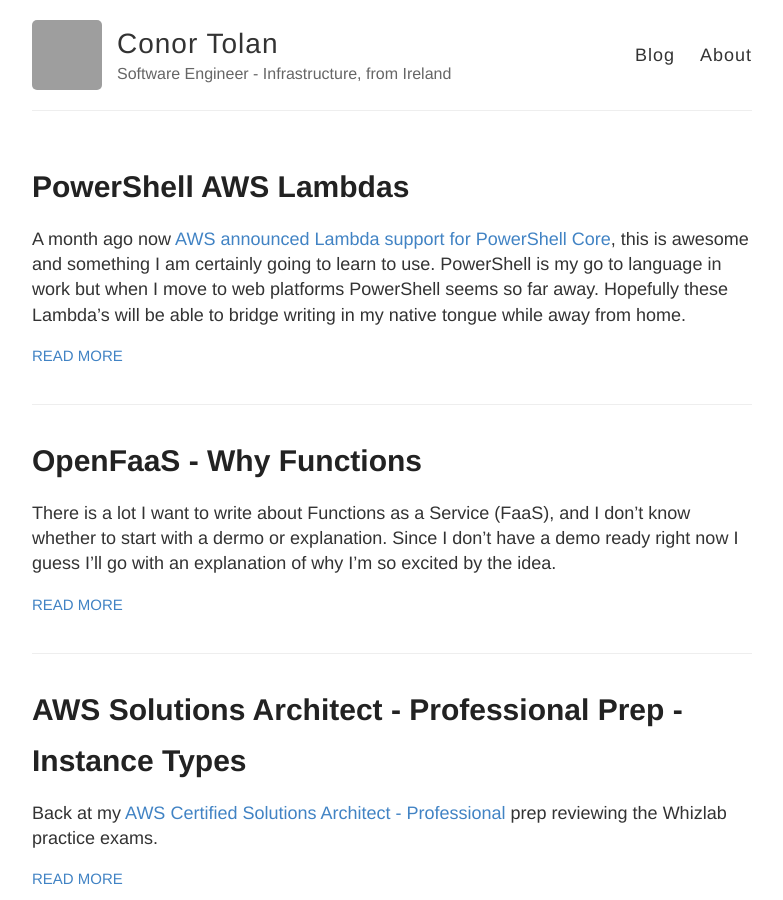
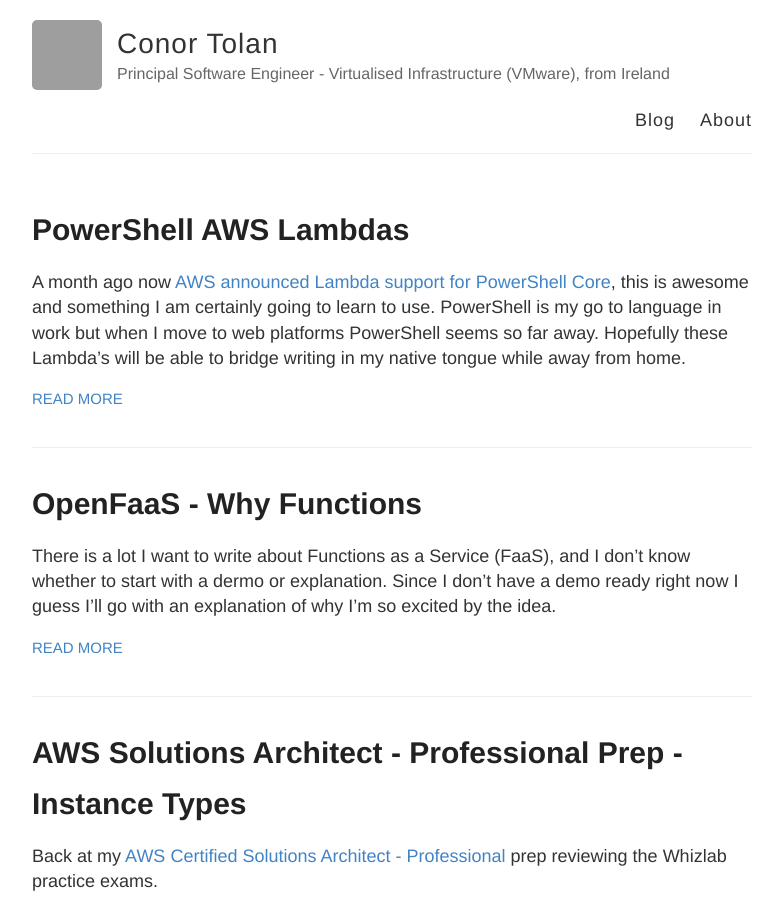
Before and after one commit to ctolan/ctolan.github.io, a Jekyll site: the page built from index.html, in a window 1280 px wide and 900 px high. Shown: the whole window, without its empty margins (248-1031 px from the left). Built offline with Jekyll 4.4.1, drawn with Linux system fonts in a browser that asks for light colours; grey boxes are pictures that could not be loaded.

Commit message:
Updated description.

```diff
--- a/_config.yml
+++ b/_config.yml
@@ -7,7 +7,7 @@
 title: Conor Tolan
 
 # Short bio or description (displayed in the header)
-description: Software Engineer - Infrastructure, from Ireland
+description: Principal Software Engineer - Virtualised Infrastructure (VMware), from Ireland
 
 # URL of your avatar or profile pic (you could use your GitHub profile pic)
 avatar: https://github.com/ctolan.png
```
